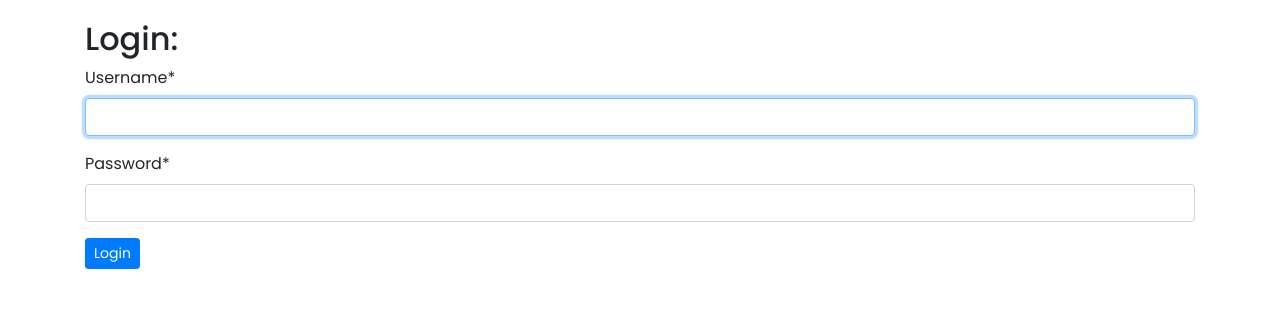
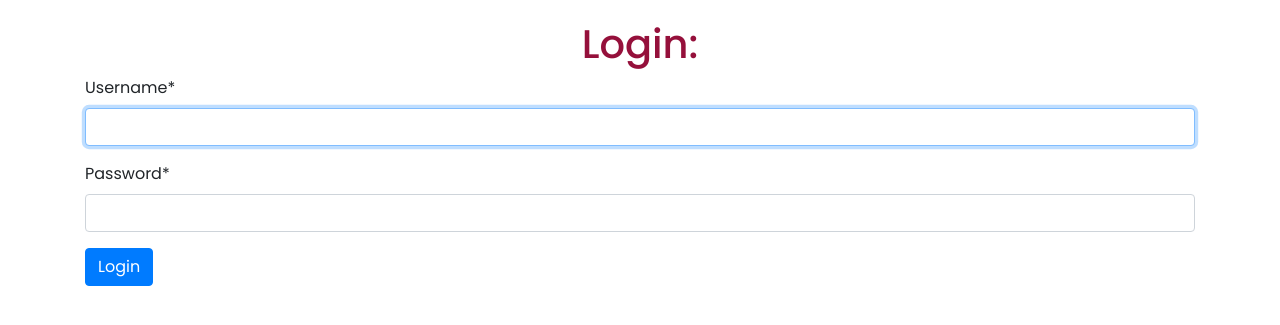
Before and after one commit to tnmy2426/django-blog-site, a Django app: page /account/login/ in a window 1280 px wide. Shown: the part 90-415 px from the top of the page. Run offline with Django 3.2, Linux system fonts and the light colour scheme; some libraries are stand-ins or nearby versions; some web fonts are replaced.

Commit message:
Signup & login page design complete

```diff
--- a/templates/App_Login/login.html
+++ b/templates/App_Login/login.html
@@ -1,11 +1,19 @@
 {% extends 'base.html' %}
 {% load crispy_forms_tags %}
 {% block title_block %} Login {% endblock %}
+{% block style %}
+  <style>
+    .login_page_heading {
+      font-size: 40px;
+      color: #95103B;
+    }
+  </style>
+{% endblock style %}
 {% block body_block %}
-<h2>Login:</h2>
-<form method="POST">
-{{form|crispy}}
-{% csrf_token %}
-<button type="submit" class="btn btn-primary btn-sm">Login</button>
-</form>
+    <h2 class="login_page_heading text-center">Login:</h2>
+    <form method="POST">
+        {{form|crispy}}
+        {% csrf_token %}
+        <button type="submit" class="btn btn-primary btn-md">Login</button>
+    </form>
 {% endblock %}
```
Also changed, not shown: templates/App_Login/signup.html (+11 -3 lines), static/css/main.css (line endings or trailing spaces).
